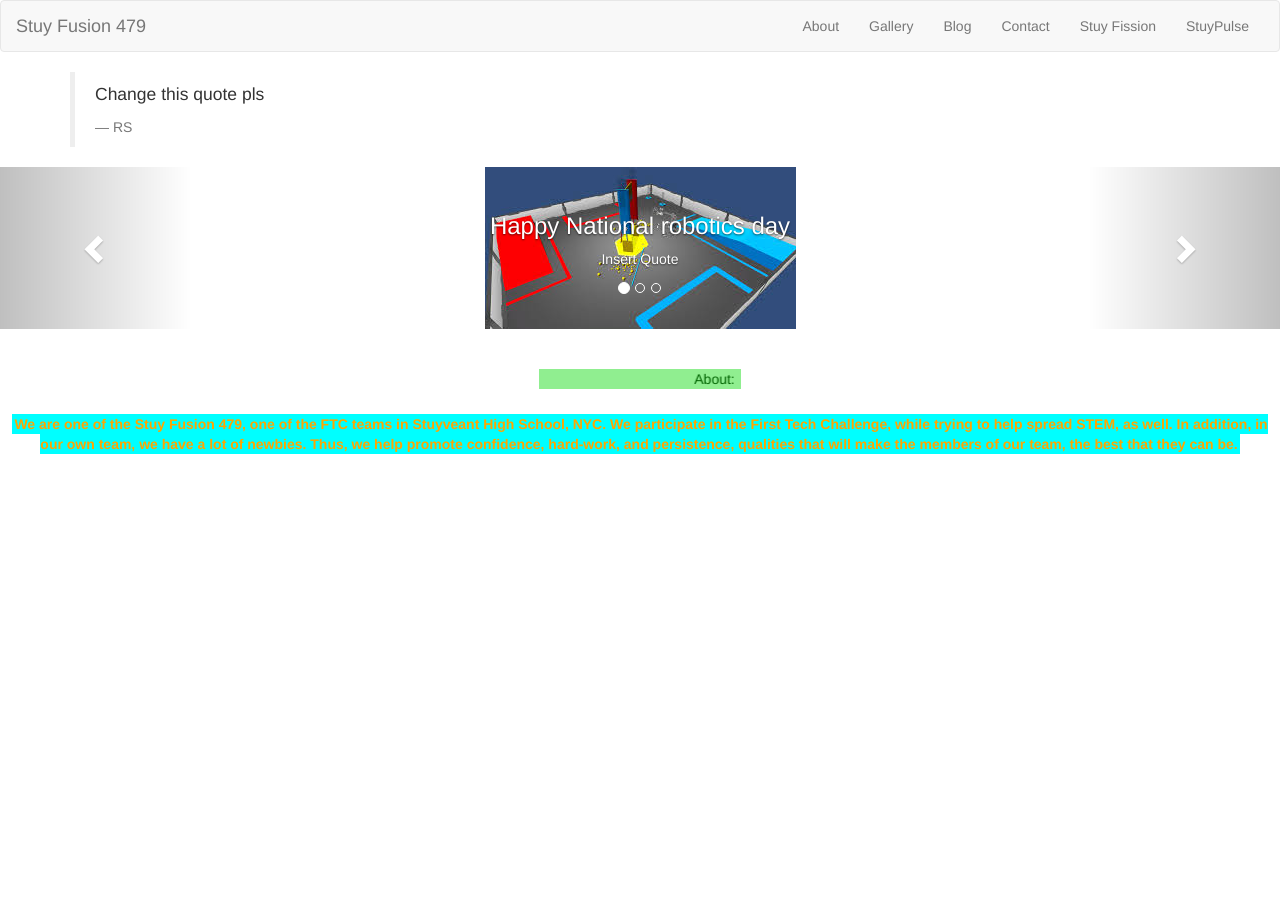
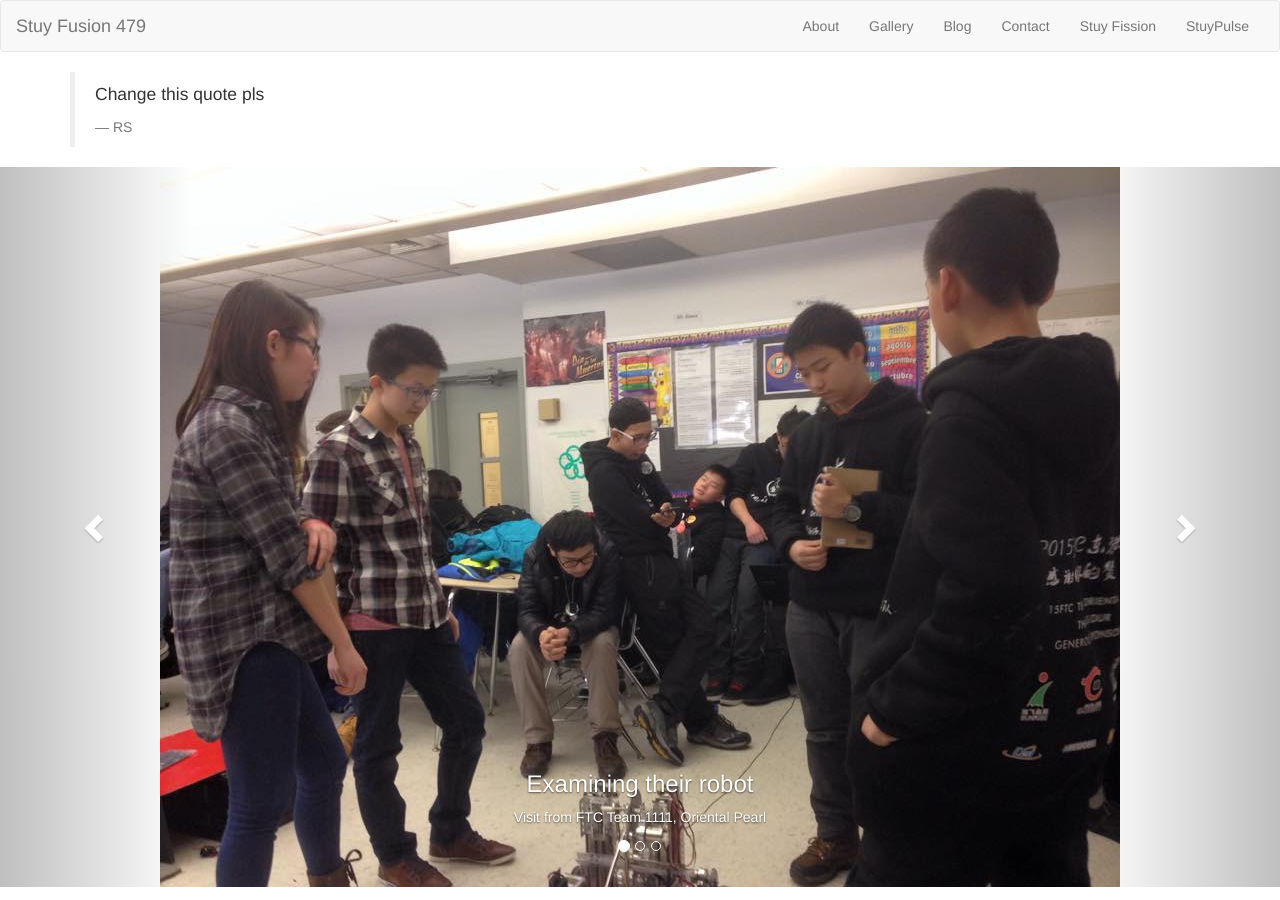
Before and after one commit to stuyfusion/stuyfusion.github.io, a Jekyll site: the page built from index.html, in a window 1280 px wide. Built offline with Jekyll 4.4.1, drawn with Linux system fonts in a browser that asks for light colours; nearby versions of some CDN libraries.

Commit message:
Minor touchups

```diff
--- a/index.html
+++ b/index.html
@@ -43,7 +43,6 @@ layout: default
     <li data-target="#myCarousel" data-slide-to="0" class="active"></li>
     <li data-target="#myCarousel" data-slide-to="1"></li>
     <li data-target="#myCarousel" data-slide-to="2"></li>
-
   </ol>
 
   <!-- Wrapper for slides -->
@@ -51,16 +50,16 @@ layout: default
     <div class="item active">
       <img src="images/image1.jpg" alt="Chania" style="margin-left: auto; margin-right: auto;">
       <div class="carousel-caption">
-        <h3>Happy National robotics day</h3>
-        <p>Insert Quote</p>
+        <h3>Examining their robot</h3>
+        <p>Visit from FTC Team 1111, Oriental Pearl</p>
       </div>
     </div>
 
     <div class="item">
       <img src="images/image2.jpg" alt="Chania" style="margin-left: auto; margin-right: auto;">
       <div class="carousel-caption">
-        <h3>Happy National robotics day</h3>
-        <p>Insert Quote</p>
+        <h3></h3>
+        <p>Visit from FTC Team 1111, Oriental Pearl</p>
       </div>
     </div>
 
@@ -71,8 +70,6 @@ layout: default
         <p>Insert Quote</p>
       </div>
     </div>
-
-
   </div>
 
   <!-- Left and right controls -->
@@ -85,16 +82,3 @@ layout: default
     <span class="sr-only">Next</span>
   </a>
 </div>
-<br>
-<br>
-<center>
-<marquee behavior=alternate width="202″ scrollamount="8″ scrolldelay="95″ height="37″ bgcolor="lightgreen"><font color="darkgreen">About:</font></marquee>
-<br>
-<br>
-<span style="color:orange; background-color:aqua; border:2px ; padding:2px;">
-<strong>We are one of the Stuy Fusion 479, one of the FTC teams in Stuyveant High School, NYC.</strong>
-<strong>We participate in the First Tech Challenge, while trying to help spread STEM, as well.</strong>
-<strong>In addition, in our own team, we have a lot of newbies.</strong>
-<strong>Thus, we help promote confidence, hard-work, and persistence, qualities that will make the members of our team, the best that they can be.</strong>
-</span>
-</center>
```
Also changed, not shown: css/bootstrap.css, images/image1.jpg, images/image2.jpg.
